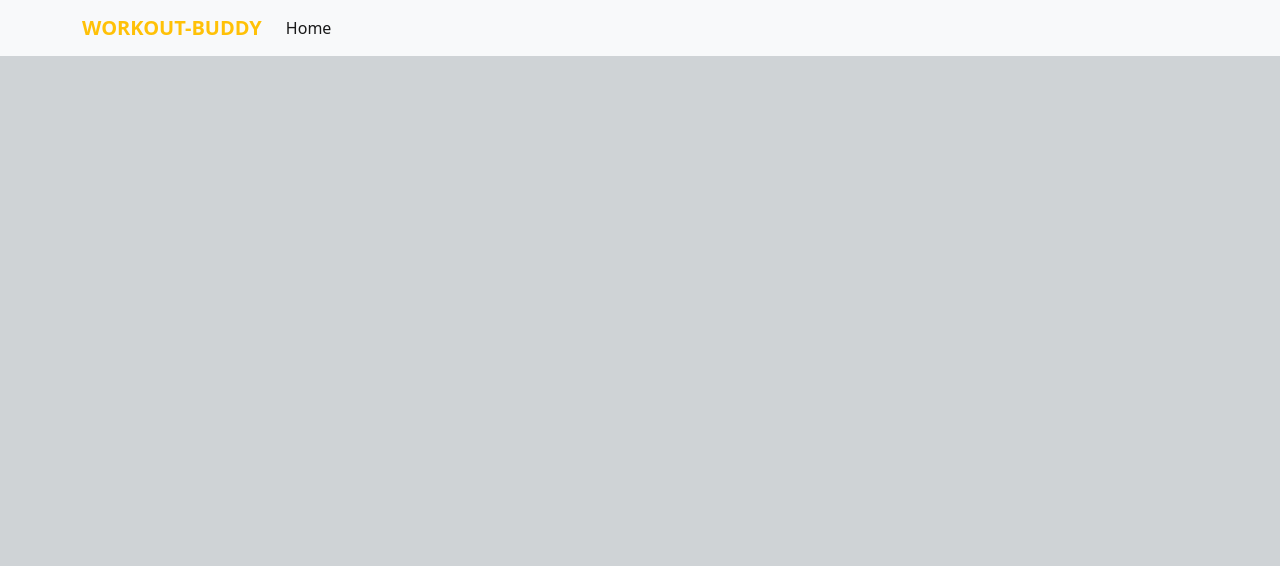
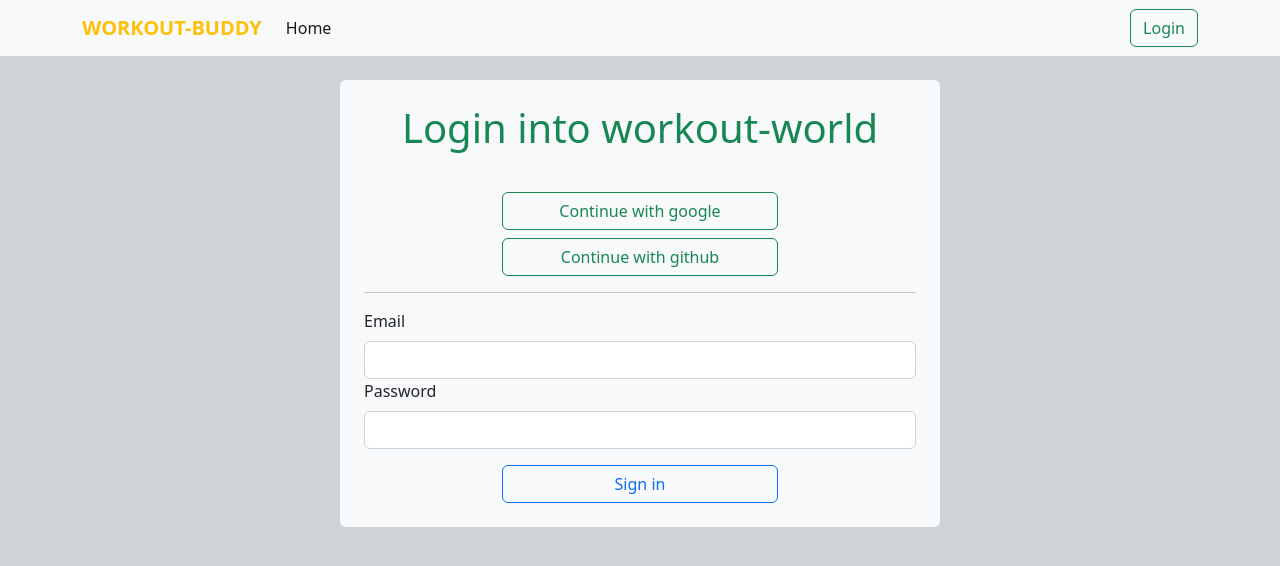
Before and after one commit to pixprocoder/workout-app-fronend, a React (Create React App) app: page /login in a window 1280 px wide. Before the commit this address had no page. Shown: the top 566 px of the page. Built offline with nearby package versions, Linux system fonts and the light colour scheme.

Commit message:
login page created and firebase installed

```diff
--- a/package.json
+++ b/package.json
@@ -7,8 +7,10 @@
     "@testing-library/react": "^13.3.0",
     "@testing-library/user-event": "^13.5.0",
     "date-fns": "^2.28.0",
+    "firebase": "^9.9.0",
     "react": "^18.2.0",
     "react-dom": "^18.2.0",
+    "react-firebase-hooks": "^5.0.3",
     "react-query": "^3.39.1",
     "react-router-dom": "^6.3.0",
     "react-scripts": "5.0.1",
--- a/src/App.js
+++ b/src/App.js
@@ -3,6 +3,7 @@ import "./index.css";
 // pages and components
 import Navbar from "./components/navbar";
 import Home from "./pages/home";
+import Login from "./pages/login";
 
 function App() {
   return (
@@ -11,6 +12,8 @@ function App() {
       <div className="pages">
         <Routes>
           <Route path="/" element={<Home />} />
+          <Route path="/" element={<Home />} />
+          <Route path="/login" element={<Login />} />
         </Routes>
       </div>
     </div>
--- a/src/components/navbar.js
+++ b/src/components/navbar.js
@@ -33,6 +33,9 @@ const Navbar = () => {
                 </Link>
               </li>
             </ul>
+            <Link to="/login" class="btn btn-outline-success" type="submit">
+              Login
+            </Link>
           </div>
         </div>
       </nav>
--- /dev/null
+++ b/src/pages/login.js
@@ -0,0 +1,43 @@
+import React from "react";
+
+const Login = () => {
+  return (
+    <section>
+      <div className="mt-4  w-50 mx-auto rounded bg-light">
+        <h1 className="text-center pt-4 text-success">
+          Login into workout-world
+        </h1>
+        <form class="p-4 ">
+          <button className="btn btn-outline-success d-block mx-auto w-50 my-2">
+            Continue with google
+          </button>
+          <button className="btn btn-outline-success d-block mx-auto w-50 my-2">
+            Continue with github
+          </button>
+
+          <hr />
+
+          <div>
+            <label for="inputEmail4" class="form-label">
+              Email
+            </label>
+            <input type="email" class="form-control" id="inputEmail4" />
+          </div>
+          <div>
+            <label for="inputPassword4" class="form-label">
+              Password
+            </label>
+            <input type="password" class="form-control" id="inputPassword4" />
+          </div>
+          <input
+            type="submit"
+            class="btn btn-outline-primary d-block mx-auto w-50 mt-3"
+            value="Sign in"
+          ></input>
+        </form>
+      </div>
+    </section>
+  );
+};
+
+export default Login;
```
Also changed, not shown: 1 other file (tests, documents, lock files or other folders).
